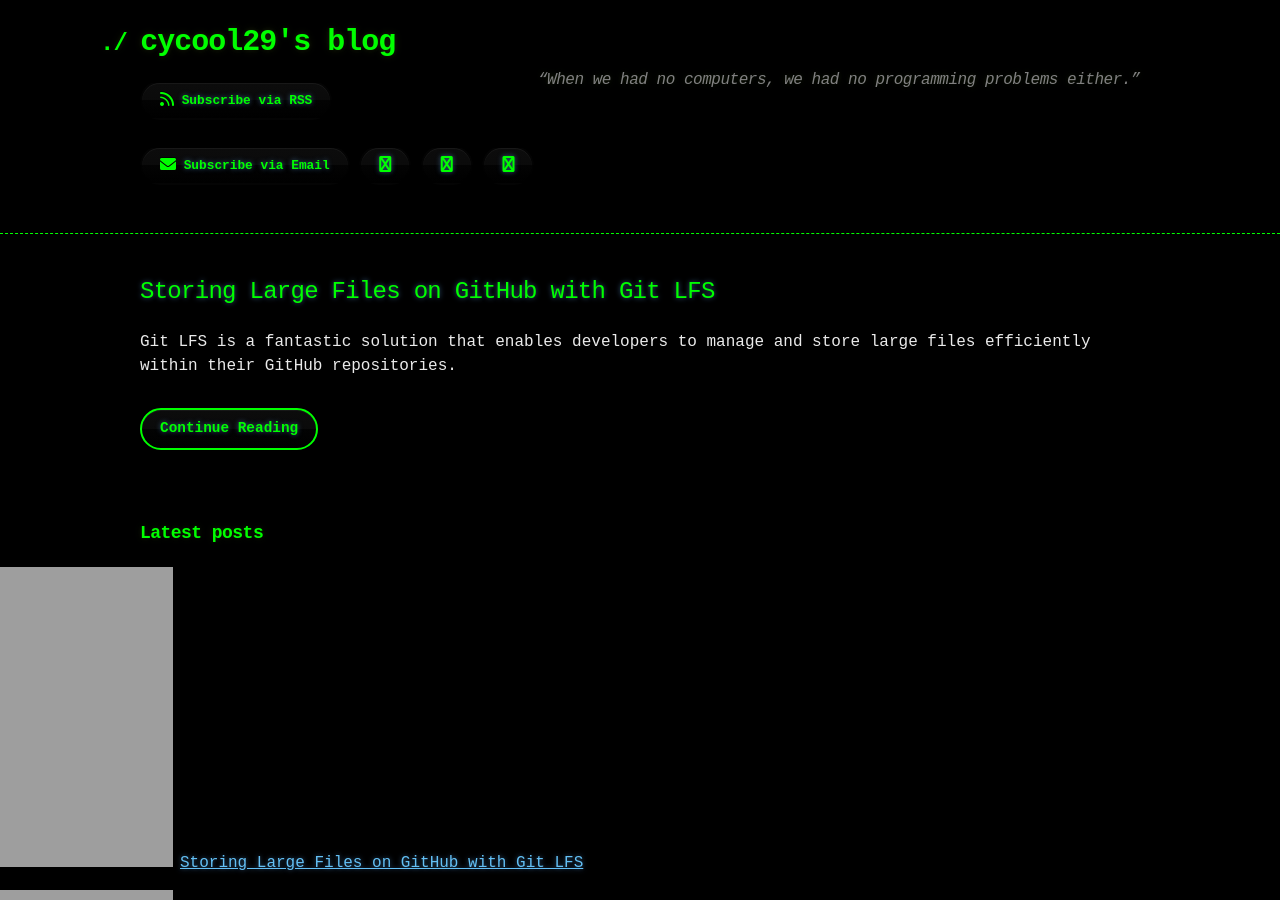
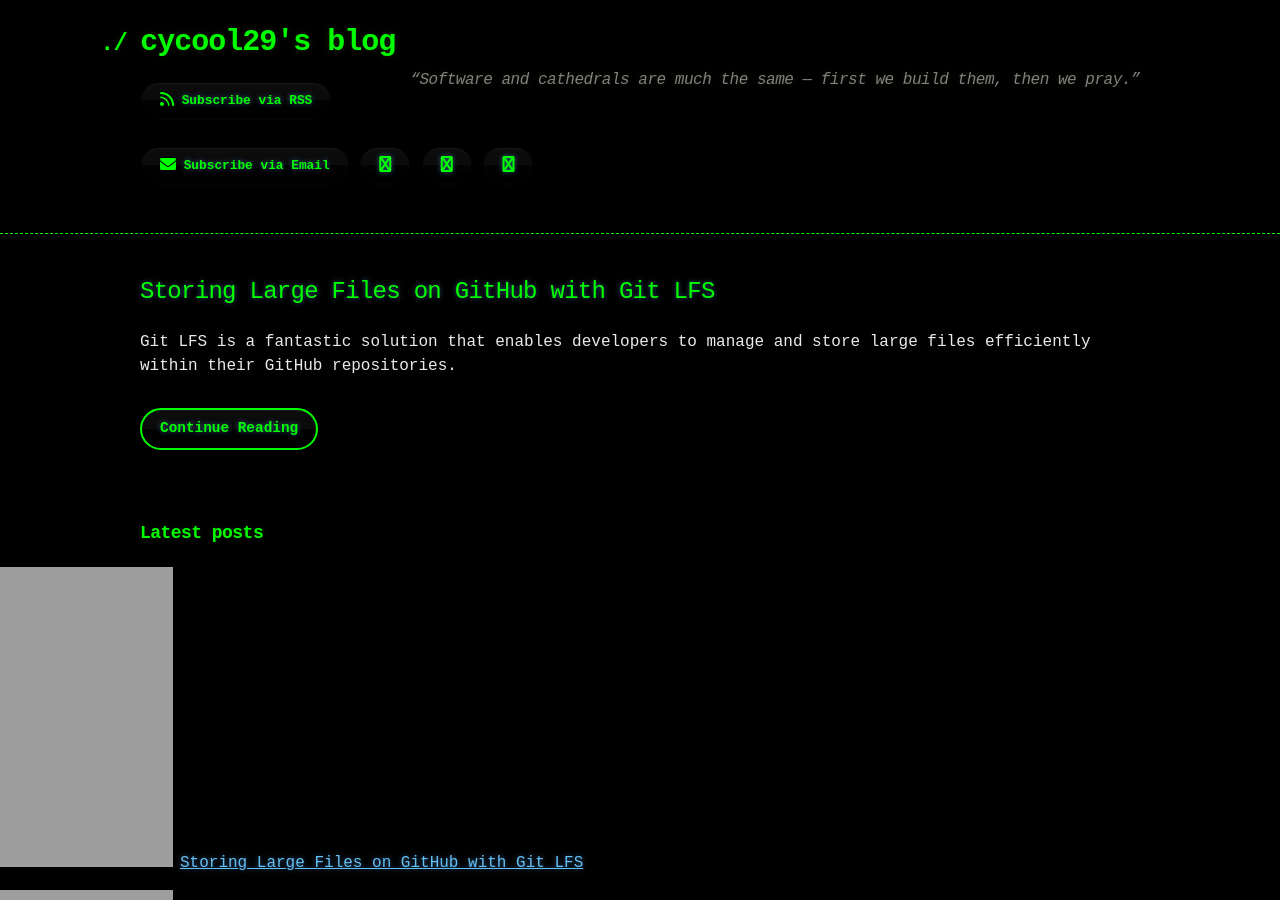
Before and after one commit to cycool29/cycool29.github.io, a Jekyll site: the page built from index.md, in a window 1280 px wide and 900 px high. Built offline with Jekyll 4.4.1, drawn with Linux system fonts in a browser that asks for light colours; a style sheet for code colours, icons or effects is not loaded.

Commit message:
Update quotes

```diff
--- a/_config.yml
+++ b/_config.yml
@@ -1,5 +1,5 @@
 title: cycool29's blog
-description: "“When we had no computers, we had no programming problems either.” "
+description: "“Software and cathedrals are much the same — first we build them, then we pray.” "
 bio: A high school student. Intermediate in Python, Git, Bash. Learning JavaScript. He/Him. "
 author: cycool29
 url: https://cycool29.github.io
```
